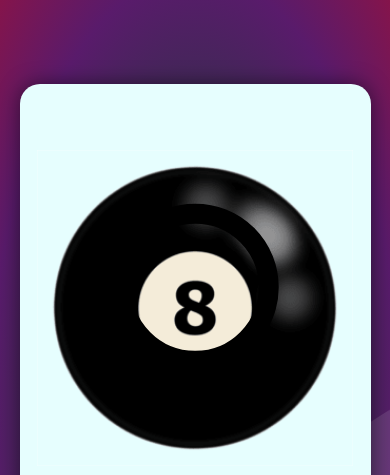
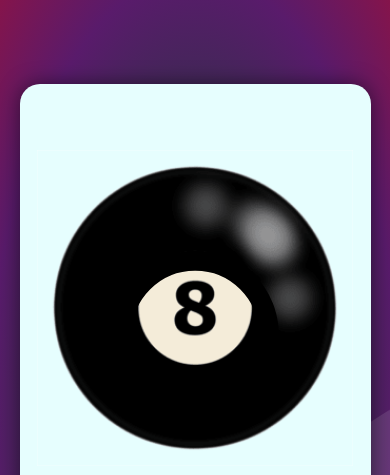
Before and after one commit to Slaya45/Magic8Ball, a plain HTML site: page index.html in a window 390 px wide. Shown: the top 475 px of the page. Drawn offline with Linux system fonts and the light colour scheme.

Commit message:
Update style.css

```diff
--- a/style.css
+++ b/style.css
@@ -222,7 +222,7 @@ img {
     border-color: #000000;
     transition: background-color 2s, color 2s, border-color 2s; /* Added border-color to the transition */
     position: absolute;
-    top: 40%;
+    top: 37%;
     left: 50%;
     transform: translate(-50%, -50%);
     height: 17vh;
@@ -306,7 +306,7 @@ input {
     }
 
     #answerDisplay {
-        top: 30%;
+        top: 37%;
         height: 15vh;
         width: 15vh;
     }
```
